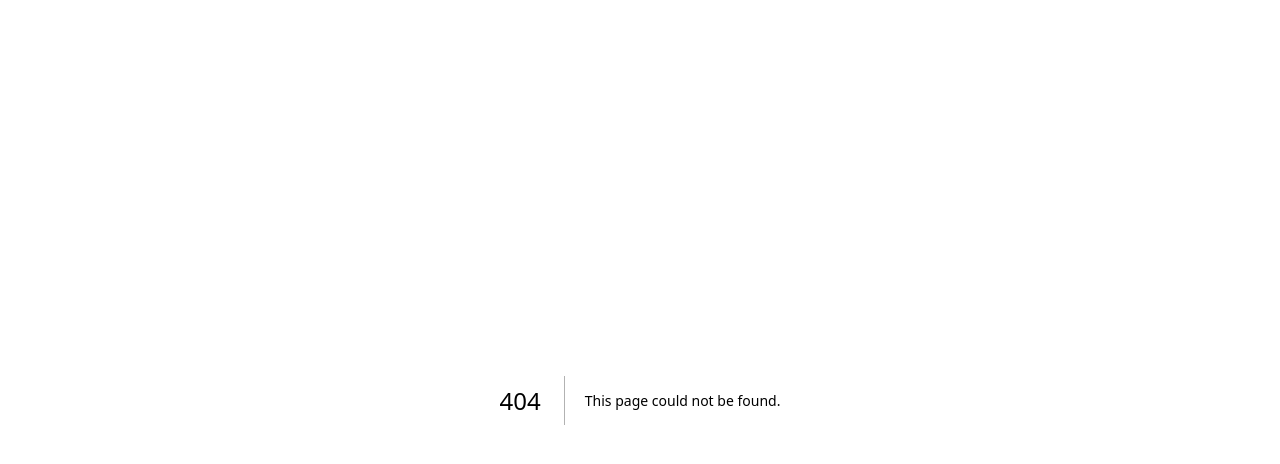
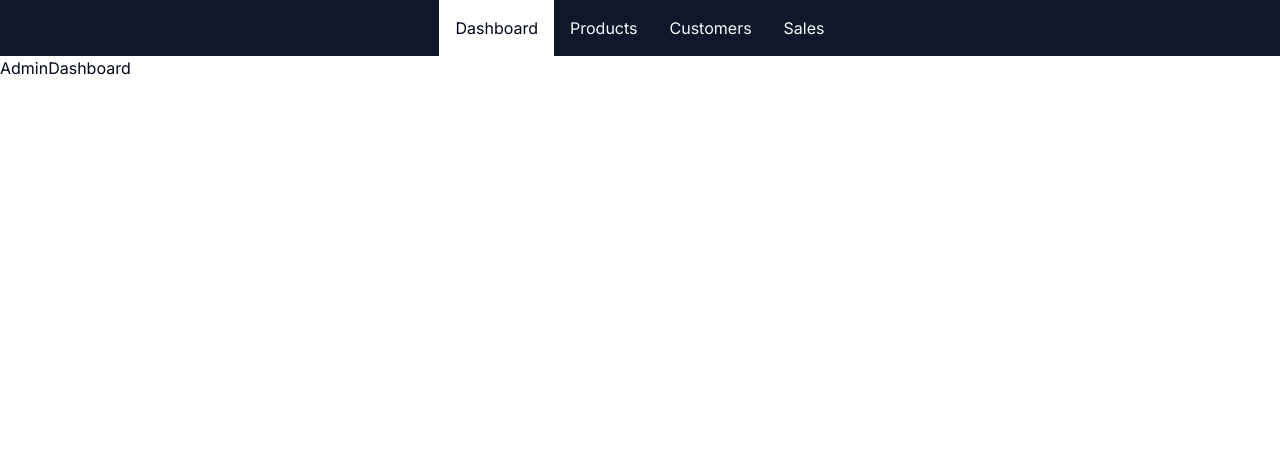
Before and after one commit to dieDeMiguel/full-stack-e-commerce, a Next.js app: page /admin in a window 1280 px wide. Before the commit this address had no page. Shown: the top 464 px of the page. Built offline with nearby package versions, Linux system fonts and the light colour scheme.

Commit message:
Add admin layout and page components

```diff
--- /dev/null
+++ b/src/app/admin/layout.tsx
@@ -0,0 +1,19 @@
+import Nav, { NavLink } from "@/components/Nav";
+
+export default function AdminLayout({
+  children,
+}: Readonly<{
+  children: React.ReactNode;
+}>) {
+  return (
+    <>
+      <Nav>
+        <NavLink href="/admin">Dashboard</NavLink>
+        <NavLink href="/admin/products">Products</NavLink>
+        <NavLink href="/admin/users">Customers</NavLink>
+        <NavLink href="/admin/orders">Sales</NavLink>
+      </Nav>
+      <div>{children}</div>
+    </>
+  );
+}
--- /dev/null
+++ b/src/app/admin/page.tsx
@@ -0,0 +1,3 @@
+export default function AdminDashboard() {
+  return <div>AdminDashboard</div>;
+}
--- /dev/null
+++ b/src/components/Nav.tsx
@@ -0,0 +1,26 @@
+"use client";
+import { cn } from "@/lib/utils";
+import Link from "next/link";
+import { usePathname } from "next/navigation";
+import { ComponentProps, ReactNode } from "react";
+
+export default function Nav({ children }: { children: ReactNode }) {
+  return (
+    <nav className="bg-primary text-primary-foreground flex justify-center px-4">
+      {children}
+    </nav>
+  );
+}
+
+export function NavLink(props: Omit<ComponentProps<typeof Link>, "className">) {
+  const pathname = usePathname();
+  return (
+    <Link
+      {...props}
+      className={cn(
+        "p-4 hover:bg-secondary hover:text-secondary-foreground focus-visible:bg-secondary focus-visible:text-secondary-foreground",
+        pathname === props.href && "bg-background text-foreground"
+      )}
+    />
+  );
+}
```
